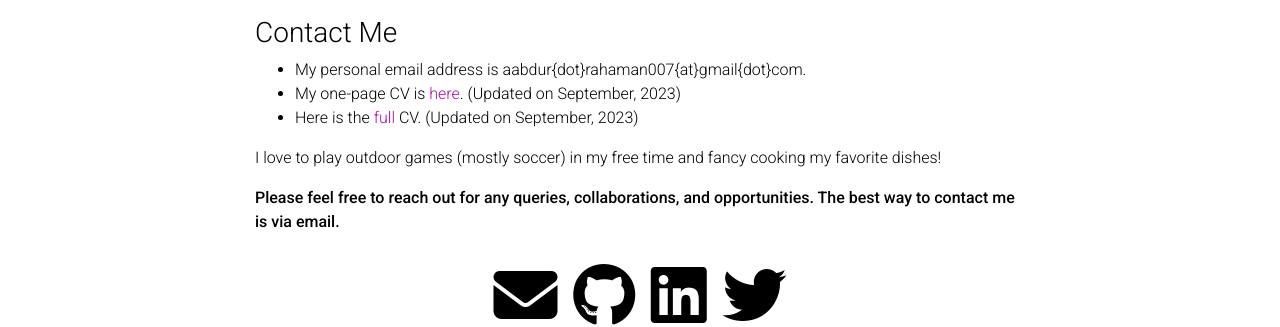
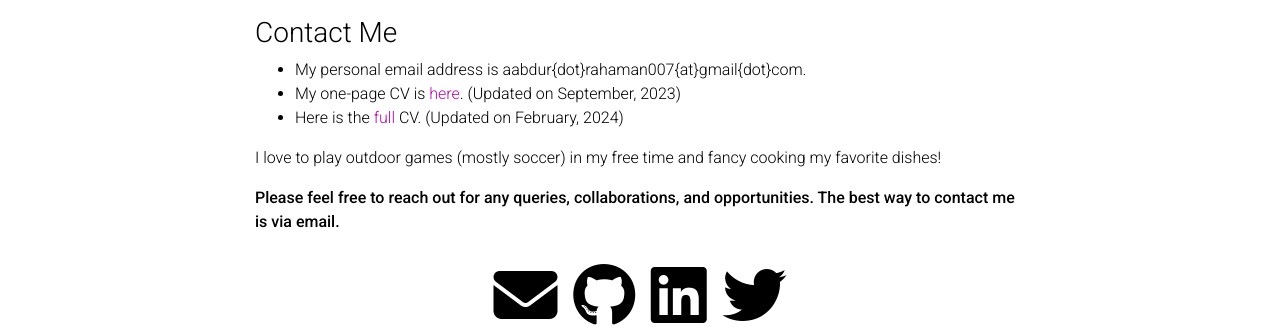
Before and after one commit to A-Rahaman/A-Rahaman.github.io, a Jekyll site: the page built from _pages/about.md, in a window 1280 px wide and 977 px high. Shown: the part 561-888 px from the top of the window. Built offline with Jekyll 4.4.1, drawn with Linux system fonts in a browser that asks for light colours; comment, search, counter and statistics services are not loaded; a style sheet for code colours, icons or effects is not loaded.

Commit message:
Update about.md
new CV

```diff
--- a/_pages/about.md
+++ b/_pages/about.md
@@ -28,7 +28,7 @@
 
 * My personal email address is aabdur{dot}rahaman007{at}gmail{dot}com.
 * My one-page CV is [here](Md_Abdur_Rahaman_short.pdf). (Updated on September, 2023)
-* Here is the [full](Md_Abdur_Rahaman_full.pdf) CV. (Updated on September, 2023)
+* Here is the [full](Rahaman_Resume.pdf) CV. (Updated on February, 2024)
 
 I love to play outdoor games (mostly soccer) in my free time and fancy cooking my favorite dishes!
 
```
